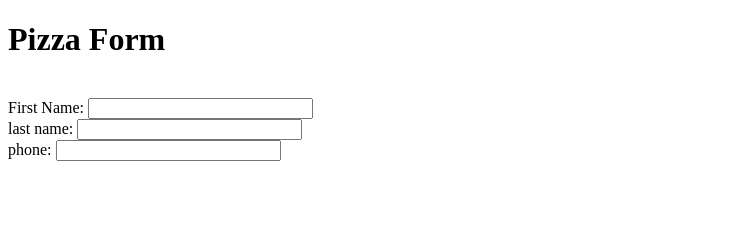
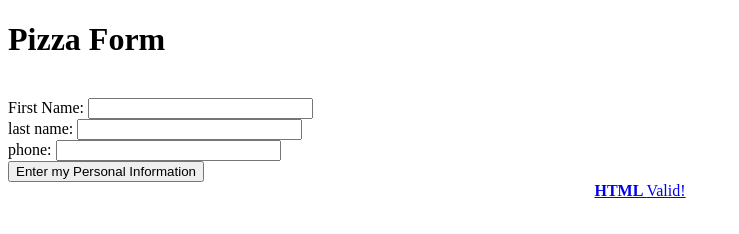
Before and after one commit to Ahmad-Ali123/website, a plain HTML site: page forms1.html in a window 1280 px wide. Shown: the whole page, without its empty margins (0-739 px from the left). Drawn offline with Linux system fonts and the light colour scheme.

Commit message:
I added more code

```diff
--- a/forms1.html
+++ b/forms1.html
@@ -15,6 +15,12 @@
   First Name: <input type="text" name="fname" size="25"><br>
   last name: <input type="text" name="lname" size="25"><br>
   phone: <input type="text" name="phone" size="25"><br>
+  <button type="submit">Enter my Personal Information</button>
 
+  <br>
+  <footer style="text-align: center;">
+<a href="http://validator.w3.org/check/referer">
+<strong> HTML </strong> Valid! </a>
+</footer>
 </body>
 </html>
```
